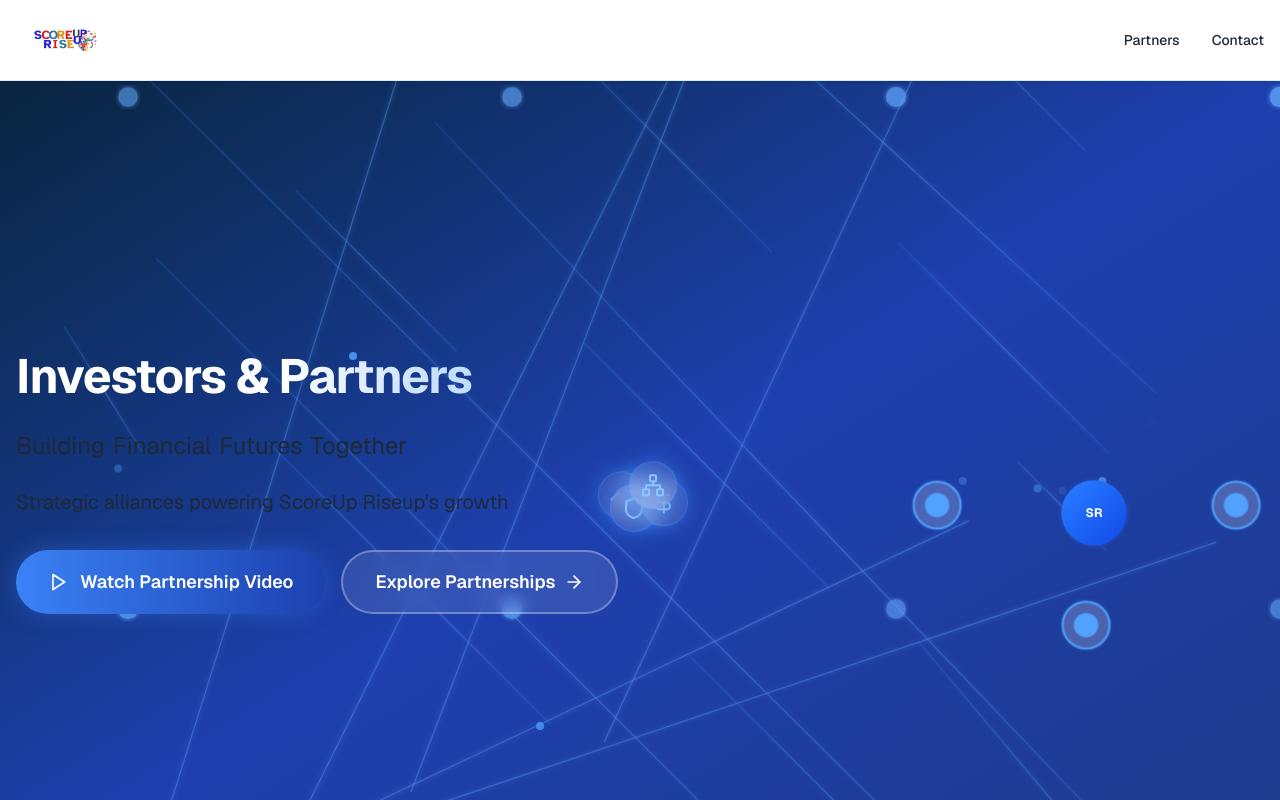
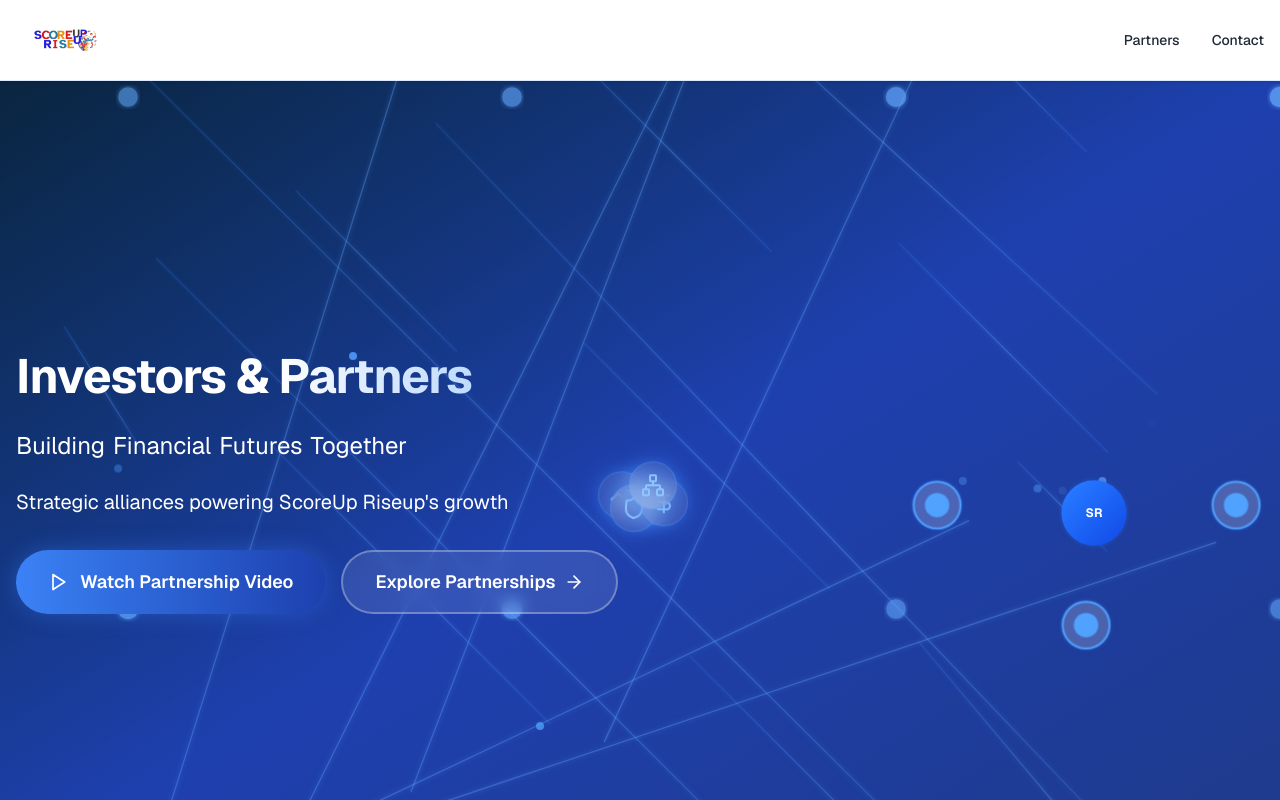
Before and after one commit to Viktor-Kode/investors-partners-section, a Next.js app: page / in a window 1280 px wide. Shown: the top 800 px of the page. Built offline with nearby package versions, Linux system fonts and the light colour scheme.

Commit message:
Make text white: Update Hero, StrategicPartnersSection, and CTA sections with explicit white color

```diff
--- a/src/components/sections/CTA.tsx
+++ b/src/components/sections/CTA.tsx
@@ -14,10 +14,10 @@
           transition={{ duration: 0.6 }}
           className="mx-auto max-w-3xl text-center"
         >
-          <h2 className="mb-4 text-4xl font-bold text-white md:text-5xl">
+          <h2 className="mb-4 text-4xl font-bold text-white md:text-5xl" style={{ color: '#ffffff' }}>
             Explore Partnership Opportunities
           </h2>
-          <p className="mb-4 text-xl text-white">
+          <p className="mb-4 text-xl text-white" style={{ color: '#ffffff' }}>
             Join our network of strategic partners and investors driving innovation forward.
           </p>
           <motion.div
--- a/src/components/sections/Hero.tsx
+++ b/src/components/sections/Hero.tsx
@@ -130,6 +130,7 @@
                         },
                       },
                     }}
+                    className="text-white"
                   >
                     {'Building Financial Futures Together'
                       .split(' ')
@@ -145,7 +146,7 @@
                               transition: { duration: 0.5 },
                             },
                           }}
-                          className="inline-block mr-2"
+                          className="inline-block mr-2 text-white"
                         >
                           {word}
                         </motion.span>
@@ -175,6 +176,7 @@
                         },
                       },
                     }}
+                    className="text-white"
                   >
                     {siteConfig.description.split('. ').map((sentence, i) => (
                       <motion.span
@@ -183,6 +185,7 @@
                           hidden: { opacity: 0 },
                           visible: { opacity: 1 },
                         }}
+                        className="text-white"
                       >
                         {sentence}
                         {i < siteConfig.description.split('. ').length - 1 ? '. ' : ''}
--- a/src/components/sections/StrategicPartnersSection.tsx
+++ b/src/components/sections/StrategicPartnersSection.tsx
@@ -71,7 +71,8 @@
             </motion.h2>
           </motion.div>
           <motion.p
-            className="text-lg md:text-xl text-gray-300 mt-4"
+            className="text-lg md:text-xl text-white mt-4"
+            style={{ color: '#ffffff' }}
             initial={{ opacity: 0 }}
             whileInView={{ opacity: 1 }}
             viewport={{ once: true }}
```
